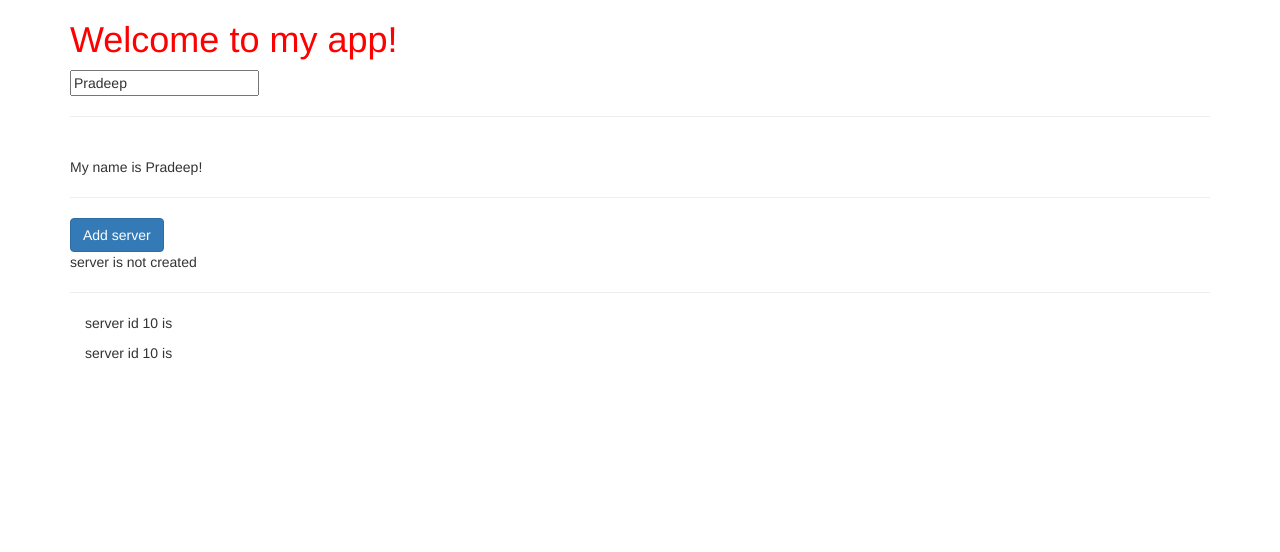
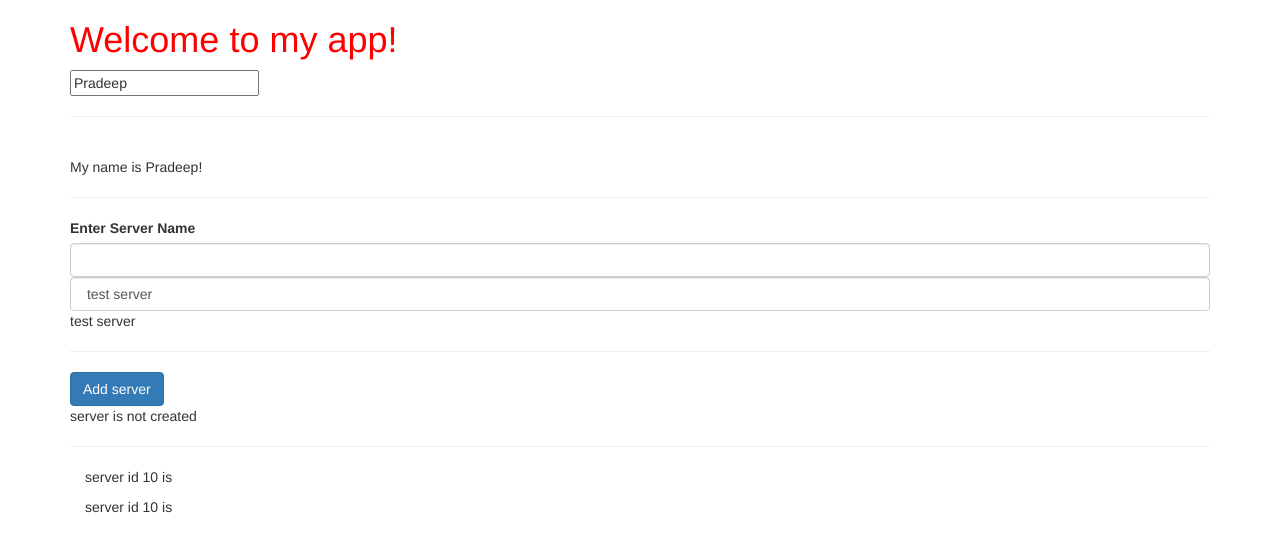
Before and after one commit to pradeepyadavx/Angular, an Angular app in the folder my-first-app/: page / in a window 1280 px wide. Shown: the top 552 px of the page. Built offline with nearby package versions, Linux system fonts and the light colour scheme.

Commit message:
Add two way data binding

```diff
--- a/my-first-app/src/app/servers/servers.component.html
+++ b/my-first-app/src/app/servers/servers.component.html
@@ -1,3 +1,13 @@
+<label > Enter Server Name</label>
+<input type="text" class="form-control"
+(input)="onUpdateServerName($event)">
+
+
+<input type="text" class="form-control"
+[(ngModel)]="serverName">
+
+{{  serverName }}
+<hr>
 <button class="btn btn-primary" [disabled]="!allowNewServer" (click)="onCreateServer()"> Add server</button>
 <br>
 {{ servrCreationStaus}}
--- a/my-first-app/src/app/servers/servers.component.ts
+++ b/my-first-app/src/app/servers/servers.component.ts
@@ -1,4 +1,6 @@
 import { Component, OnInit } from '@angular/core';
+import { TargetLocator } from 'selenium-webdriver';
+
 
 @Component({
   // can be used as deirect elemnt
@@ -21,7 +23,8 @@ import { Component, OnInit } from '@angular/core';
 })
 export class ServersComponent implements OnInit {
   allowNewServer=false;
-  servrCreationStaus='server is not created'
+  servrCreationStaus='server is not created';
+  serverName=' test server'
 
   constructor() {
     setTimeout(() => {
@@ -35,4 +38,8 @@ export class ServersComponent implements OnInit {
   onCreateServer(){
     this.servrCreationStaus='server is created '
   }
+
+  onUpdateServerName(event:any){
+        this.serverName=(<HTMLInputElement>event.target).value;
+  }
 }
```
